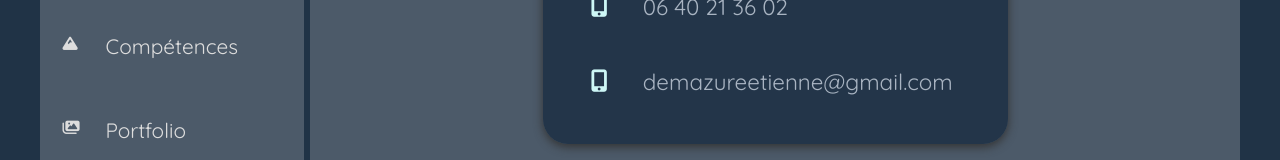
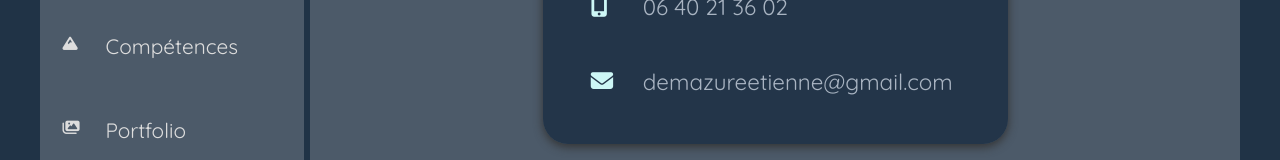
Before and after one commit to Demzito/react-cv, a React (Create React App) app: page /contact in a window 1280 px wide. Shown: the part 366-526 px from the top of the page. Built offline with nearby package versions, Linux system fonts and the light colour scheme; a web font is replaced by a local one.

Commit message:
change icon mail- Contact.js

```diff
--- a/src/pages/Contact.js
+++ b/src/pages/Contact.js
@@ -22,7 +22,7 @@ const Contact = () => {
                             </CopyToClipboard>
                         </li>
                         <li>
-                            <i className="fas fa-mobile-alt"></i>
+                            <i className="fa-solid fa-envelope"></i>
                             <CopyToClipboard text="demazureetienne@gmail.com">
                                 <span className="clickInput" onClick={() => { alert('E-mail copié !');}}>demazureetienne@gmail.com</span>
                             </CopyToClipboard>
```
